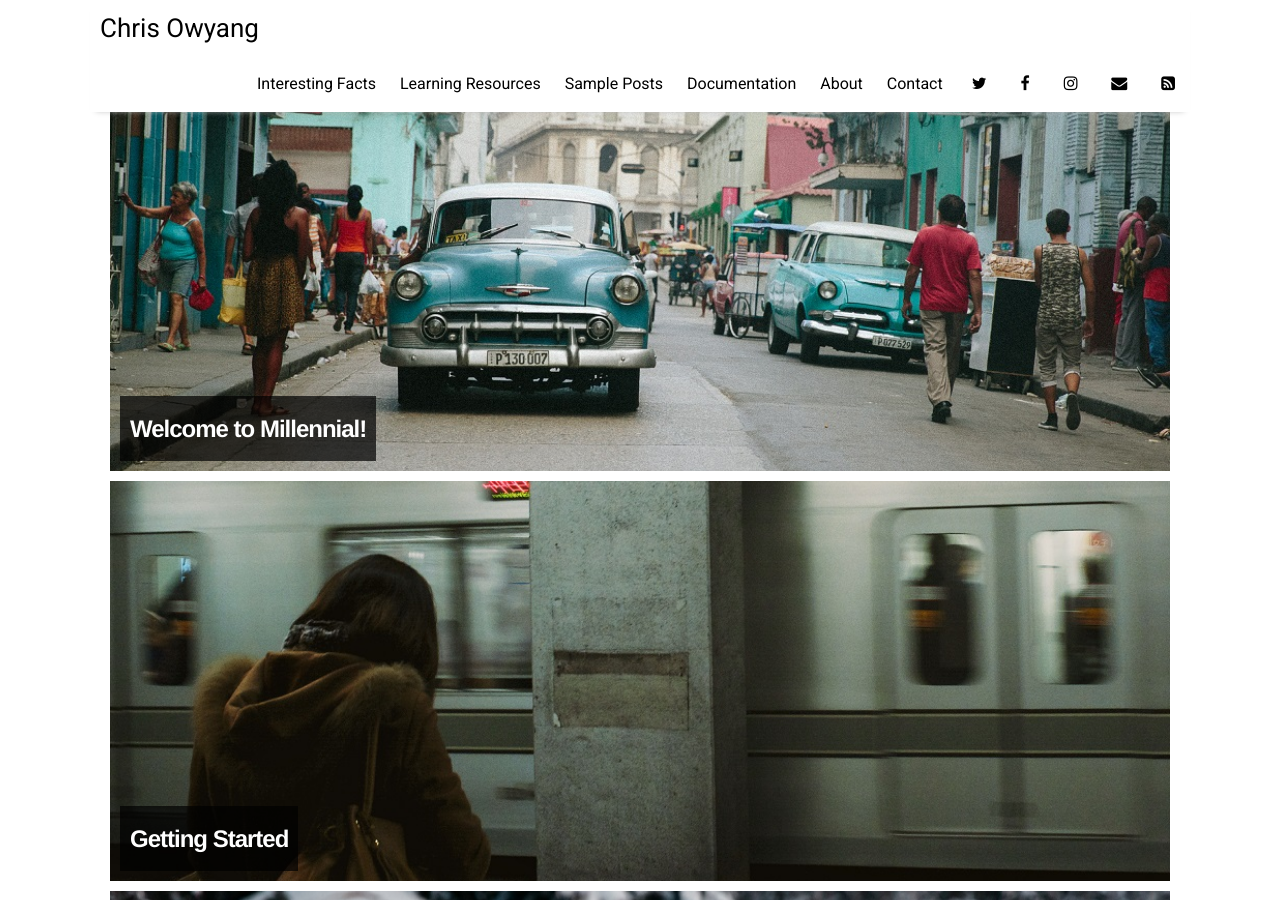
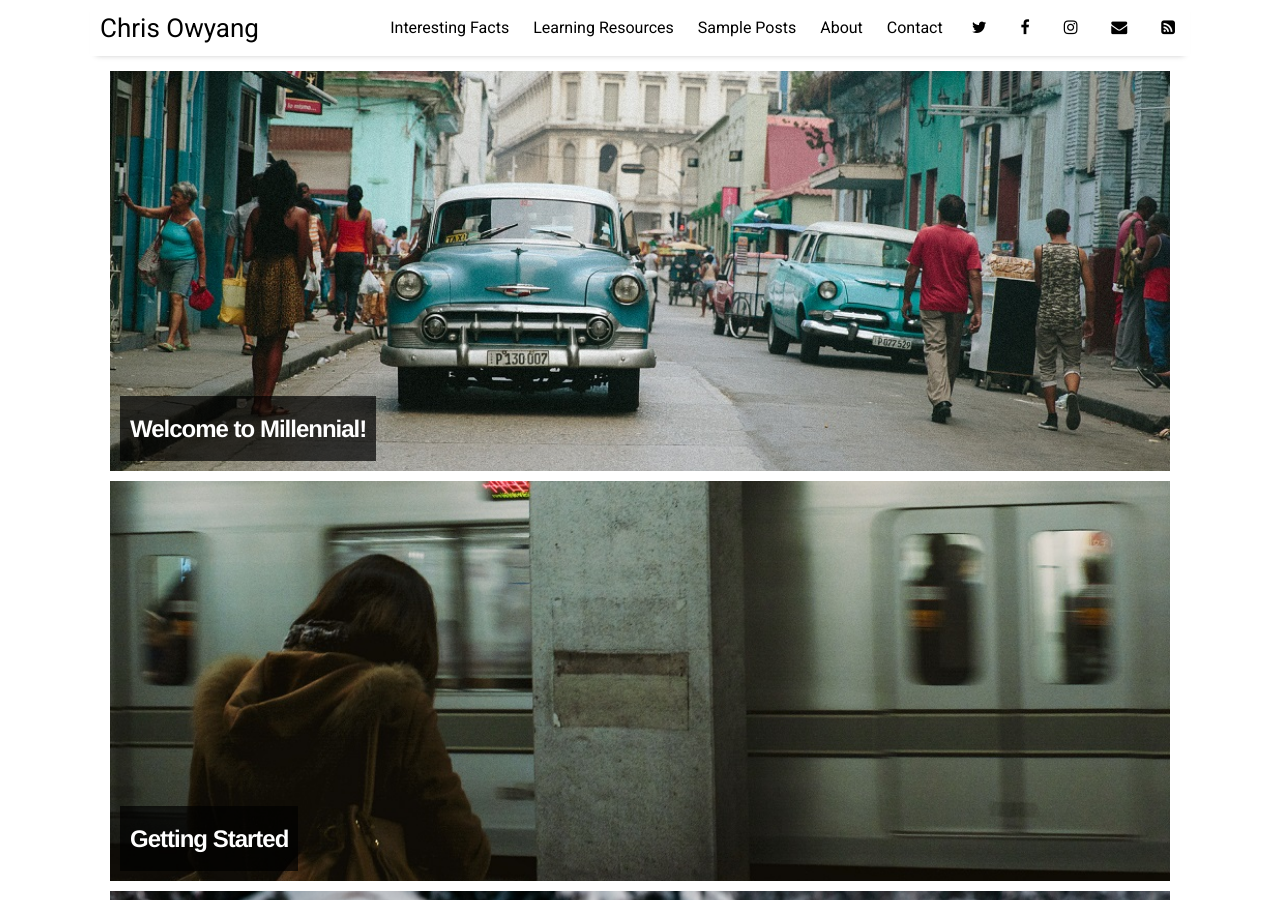
Before and after one commit to chrisowyang/chrisowyang.github.io, a Jekyll site: the page built from index.html, in a window 1280 px wide and 900 px high. Built offline with Jekyll 4.4.1, drawn with Linux system fonts in a browser that asks for light colours; nearby versions of some CDN libraries; the list of posts is cut into pages by our own code.

Commit message:
remove documentation

```diff
--- a/_data/settings.yml
+++ b/_data/settings.yml
@@ -10,7 +10,6 @@ menu:
 - {name: 'Interesting Facts',  url: 'facts'}
 - {name: 'Learning Resources', url: 'resources'}
 - {name: 'Sample Posts',       url: 'sample-posts'}
-- {name: 'Documentation',      url: 'documentation'}
 - {name: 'About',              url: 'about'}
 - {name: 'Contact',            url: 'contact'}
 
```
